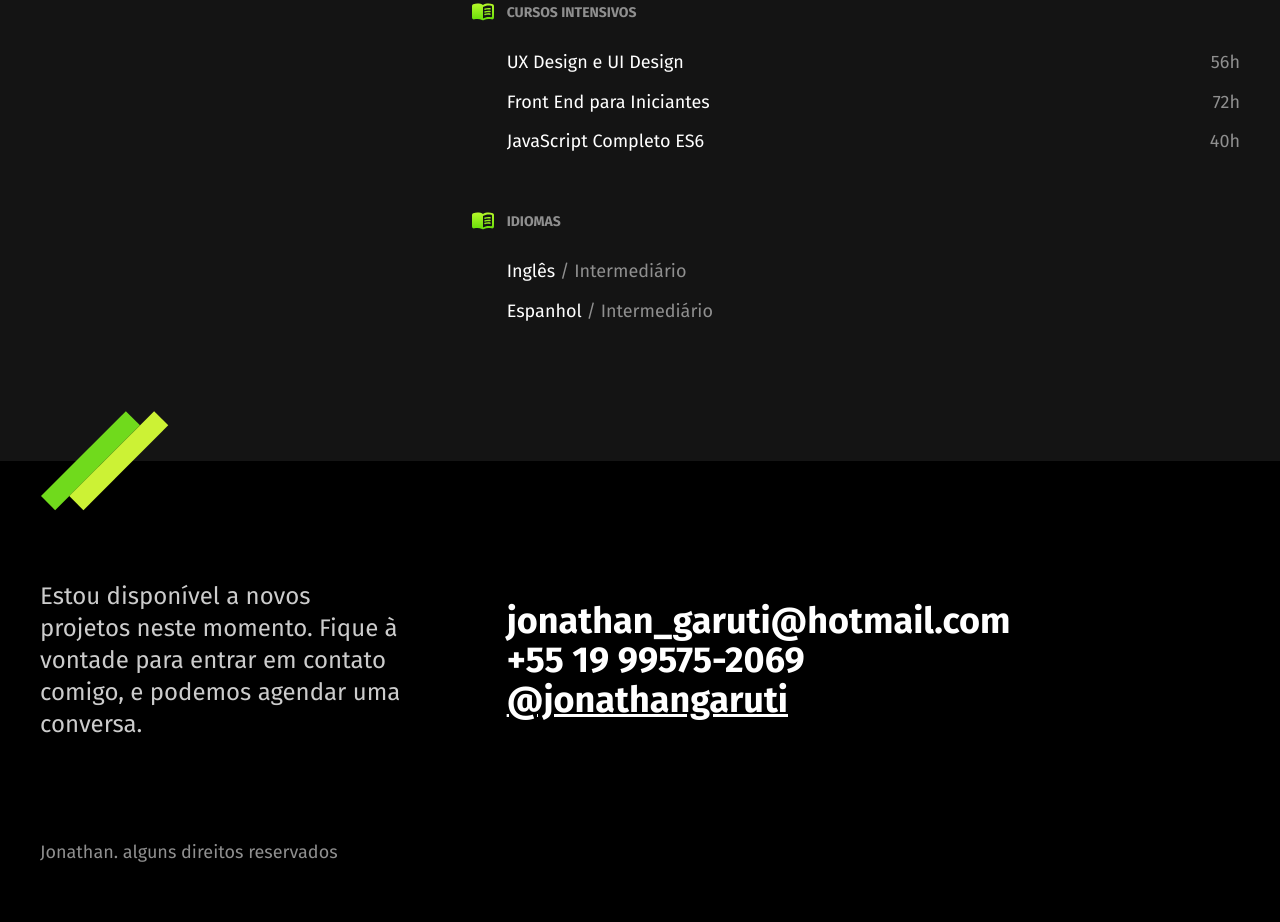
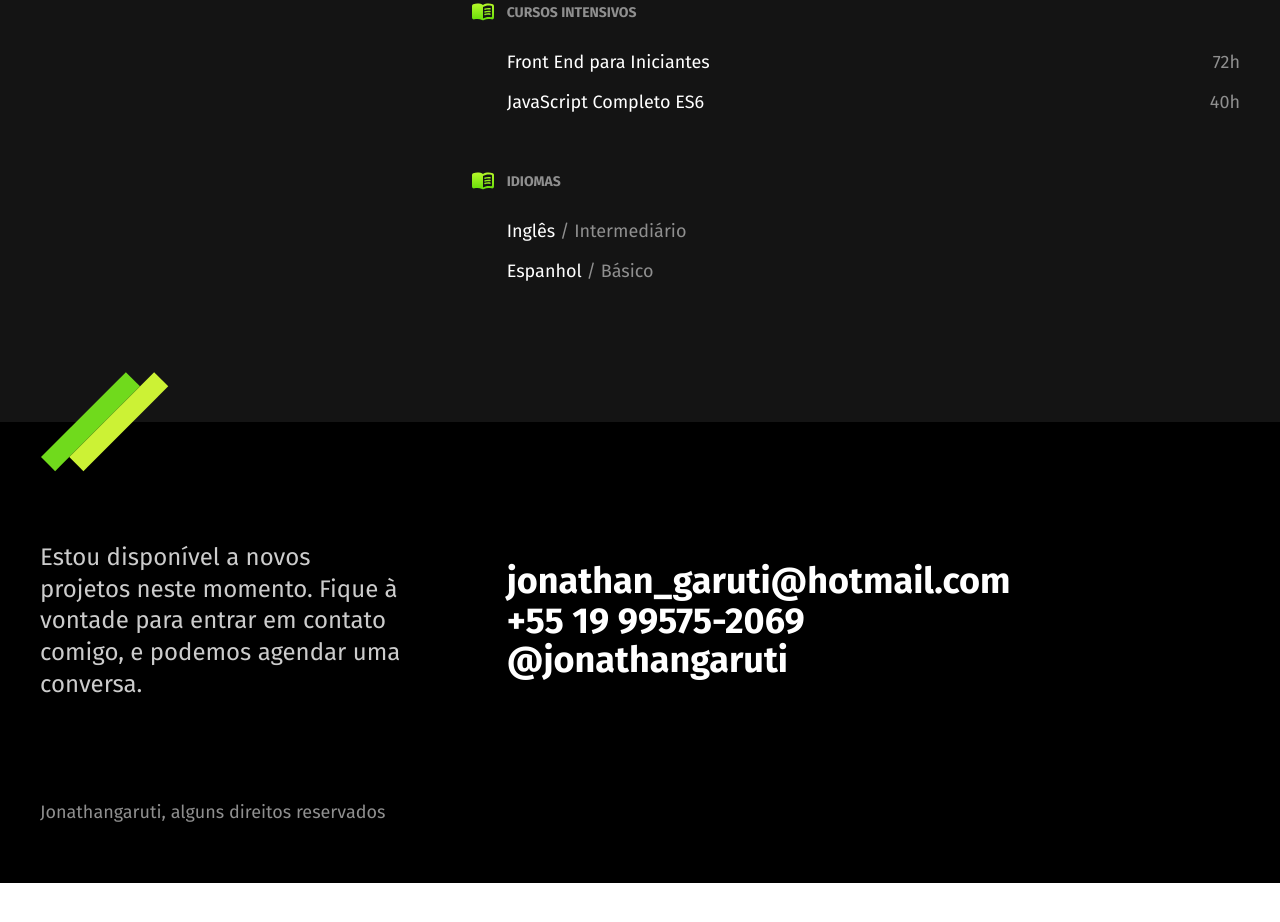
Before and after one commit to Jonathangaruti/jonathangaruti.github.io, a plain HTML site: page index.html in a window 1280 px wide. Shown: the part 1820-2742 px from the top of the page. After the commit the page ends 2703 px from the top, so only its background shows below. Drawn offline with Linux system fonts and the light colour scheme.

Commit message:
Atualização de informações

```diff
--- a/index.html
+++ b/index.html
@@ -30,7 +30,7 @@
   <main class="introducao">
     <img src="./img/perfil.jpg" alt="Lobo Cinza" width="360" height="520">
     <div>
-      <h1>Desenvolvedor<br>Front End</h1>
+      <h1>Desenvolvedor<br>Full-Stack</h1>
       <p>Localizado em Campinas/SP</p>
     </div>
   </main>
@@ -96,7 +96,6 @@
           <div class="cursos">
             <h3>Cursos Intensivos</h3>
             <ul>
-              <li>UX Design e UI Design <span>56h</span></li>
               <li>Front End para Iniciantes <span>72h</span></li>
               <li>JavaScript Completo ES6<span>40h</span></li>
             </ul>
@@ -105,7 +104,7 @@
             <h3>Idiomas</h3>
             <ul>
               <li>Inglês <span>/ Intermediário</span></li>
-              <li>Espanhol <span>/ Intermediário</span></li>
+              <li>Espanhol <span>/ Básico</span></li>
             </ul>
           </div>
 
@@ -120,9 +119,9 @@
       <ul class="footer-contato">
         <li>jonathan_garuti@hotmail.com</li>
         <li>+55 19 99575-2069</li>
-        <li> <a href="/">@jonathangaruti</a></li>
+        <li> <a href="/"></a> @jonathangaruti</li>
       </ul>
-      <p class="footer-copy">Jonathan. alguns direitos reservados</p>
+      <p class="footer-copy">Jonathangaruti, alguns direitos reservados</p>
 
     </div>
 
```
